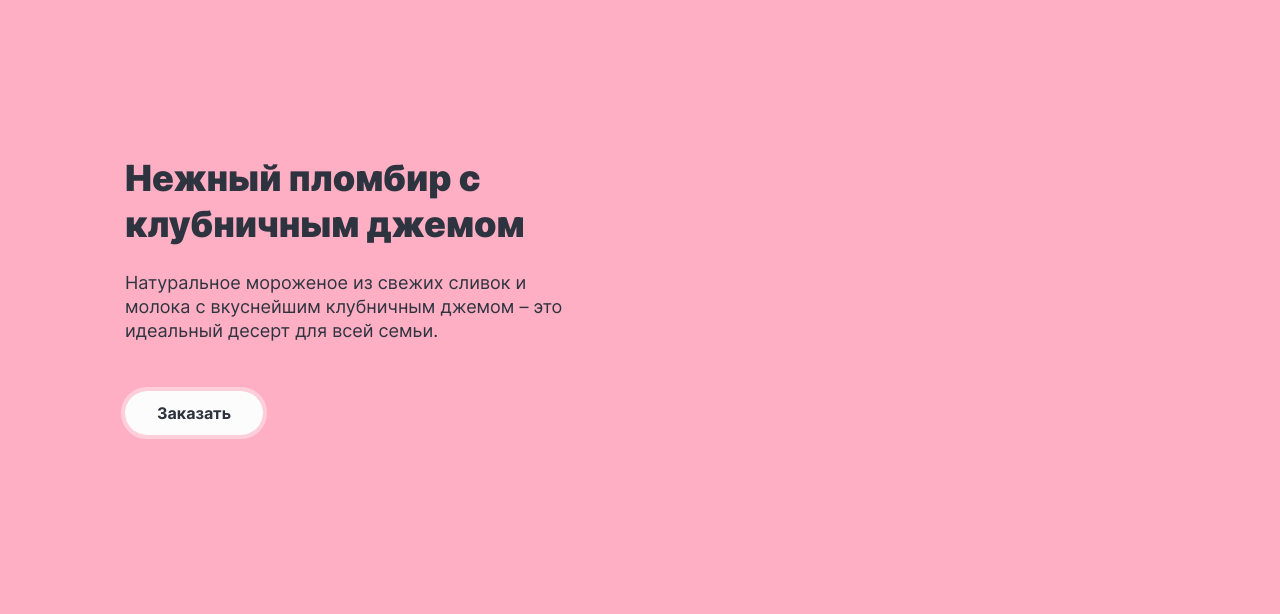
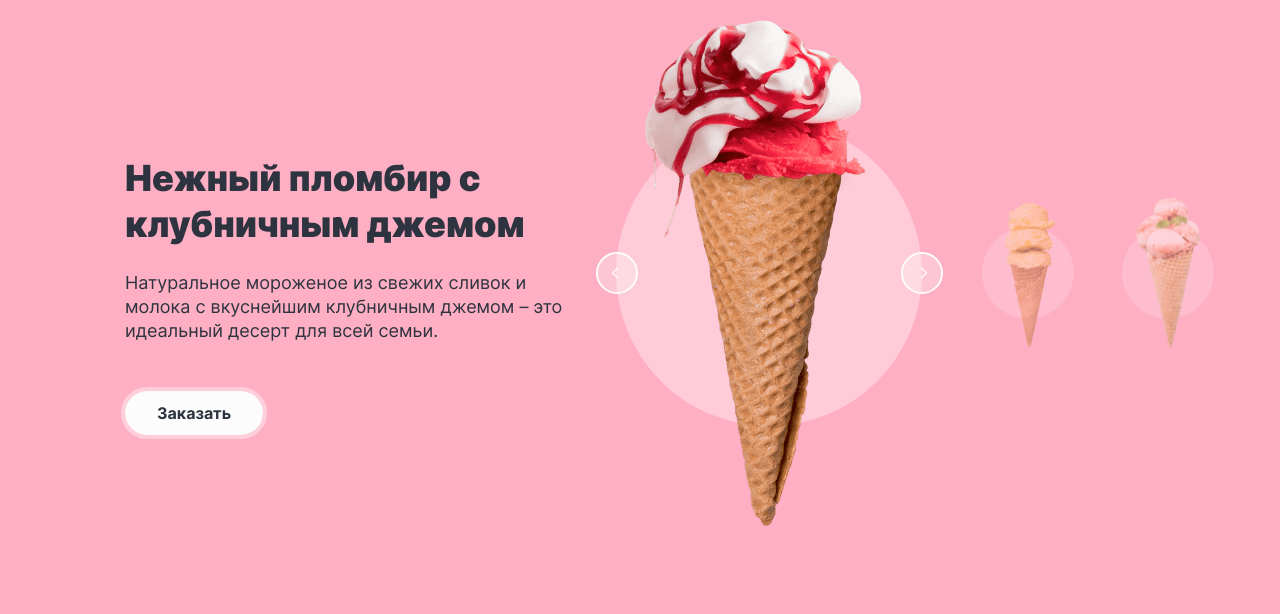
Before and after one commit to htmlacademy-htmlcss/1024441-gllacy-34, a plain HTML site: page index.html in a window 1280 px wide. Shown: the part 101-715 px from the top of the page. Drawn offline with Linux system fonts and the light colour scheme.

Commit message:
Удаляет старую галерею, добавляет новую

```diff
--- a/index.html
+++ b/index.html
@@ -165,13 +165,15 @@
                 <a href="#" class="button button-order">Заказать</a>
               </section>
             </section>
-            <!-- <section class="gallery">
+            <section class="gallery">
               <h2 class="visually-hidden">Фотогалерея</h2>
-              <ul class="gallery-slider">
-                <li class=" slider-item-focused">
+
+              <div class="slider">
+                <div class="slider-item-focused">
                   <div class="slider-image-wrapper">
                     <img class="slider-image" src="images/gallery/strawberry.png"
                       alt="Нежный пломбир с клубничным джемом" width="306" height="507">
+                  </div>
                   <div class="slider-controls">
                     <button class="slider-button slider-prev" type="button">
                       <span class="visually-hidden">Предыдущее фото</span>
@@ -191,21 +193,20 @@
                     </button>
                   </div>
                 </div>
-                </li>
-                <li class="slider-item">
+                <div class="slider-item slider-item-two">
                   <div class="slider-image-wrapper">
                     <img class="slider-image banana" src="images/gallery/banana.png"
                       alt="Сливочное мороженое со вкусом банана" width="306" height="507">
                   </div>
-                </li>
-                <li class="slider-item">
+                </div>
+                <div class="slider-item  slider-item-three">
                   <div class="slider-image-wrapper">
                     <img class="slider-image caramel" src="images/gallery/caramel.png"
                       alt="Карамельный пломбир с маршмеллоу" width="306" height="507">
                   </div>
-                </li>
-              </ul>
-            </section> -->
+                </div>
+              </div>
+            </section>
           </div>
           <div class="pagination-social">
             <ol class="slider-paginator">
--- a/styles/styles.css
+++ b/styles/styles.css
@@ -574,6 +574,7 @@ body {
 
 .gallery-discription-active {
   display: flex;
+  margin-right: 21px;
 }
 
 .gallery-title {
@@ -620,29 +621,46 @@ body {
 
 .gallery {}
 
-.gallery-slider {
+/* .gallery-slider {
   list-style: none;
   display: flex;
   padding: 0;
   margin: 0;
-}
-
+} */
+/*
 .slider-item {
-  transform: scale(0.5);
+  max-width: 80px;
+  transform: scale(0.4);
   opacity: 0.5;
-}
+} */
 
 .slider-item-focused {
-  transform: scale(1);
+  max-width: 306px;
+  position: relative;
   opacity: 1;
+  margin-right: 25px;
 }
 
 .slider-image-wrapper {
   position: relative;
-  width: 306px;
-}
-
-.slider-item::before {
+}
+
+.slider {
+  display: flex;
+}
+
+.slider-item {
+  width: 100px;
+  transform: scale(0.3);
+  opacity: 0.5;
+
+}
+
+.slider-item-two {
+  margin-right: 40px;
+}
+
+/* .slider-item::before {
   content: "";
   position: absolute;
   width: 312px;
@@ -651,11 +669,24 @@ body {
   border-radius: 50%;
   top: 50%;
   transform: translateY(-50%);
+} */
+
+.slider-image-wrapper::after {
+  content: "";
+  position: absolute;
+  width: 306px;
+  height: 306px;
+  background-color: #FFCBD8;
+  border-radius: 50%;
+  top: 50%;
+  transform: translateY(-50%);
 }
 
 .slider-image {
   display: block;
   object-fit: contain;
+  position: relative;
+  z-index: 1;
 }
 
 .slider-button {
@@ -696,8 +727,8 @@ body {
   top: 50%;
   transform: translateY(-50%);
   justify-content: space-between;
-  width: 115%;
-  right: -25px;
+  width: 112%;
+  right: -19px;
 }
 
 .slider-button-icon {
```
Lines whose indentation alone changed are shown as unchanged.
